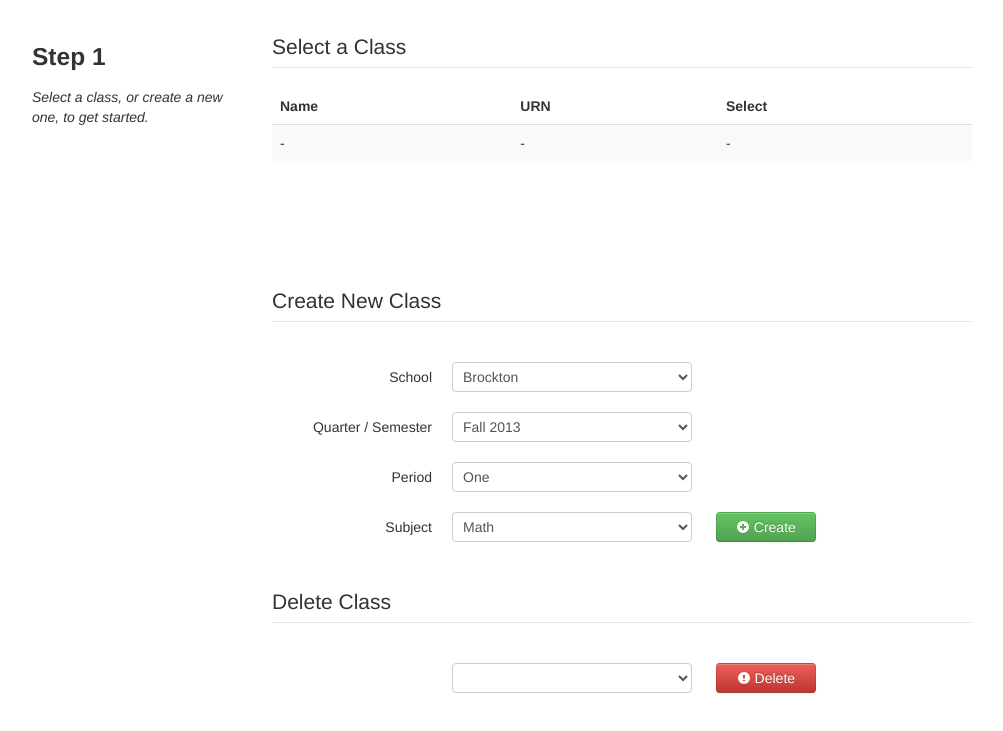
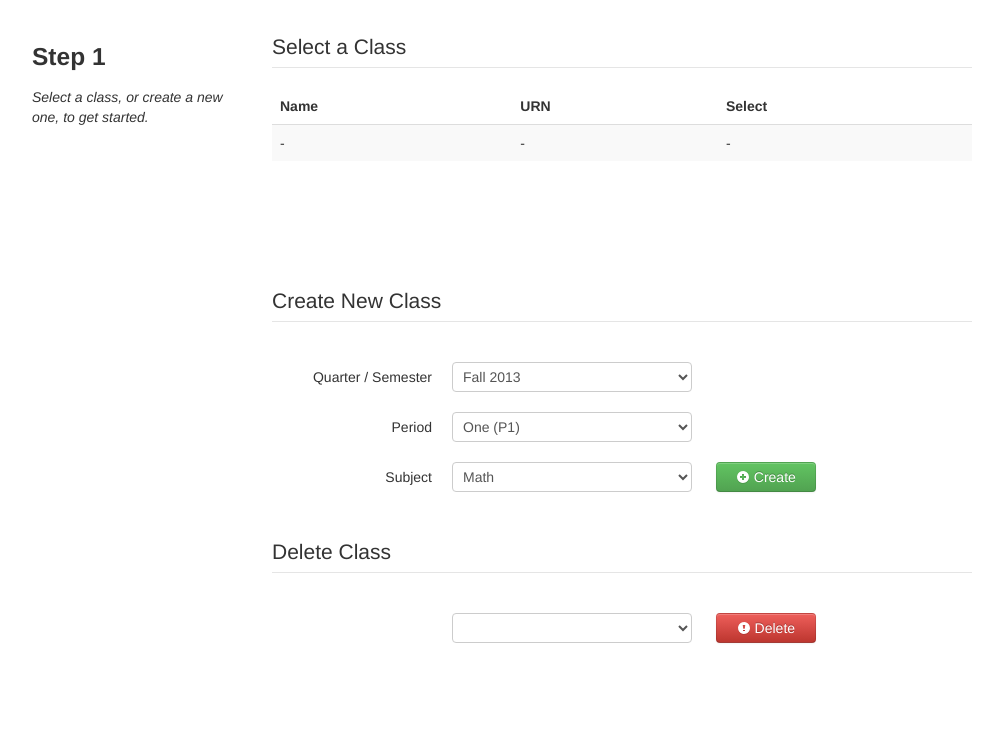
Before and after one commit to mobilizingcs/teacher, a plain HTML site: page index.html in a window 1280 px wide. Shown: the part 83-814 px from the top of the page, without its empty margins (138-1141 px from the left). Drawn offline with Linux system fonts and the light colour scheme; no server answers.

Commit message:
changed to use teacher last name and organization as primary keys

```diff
--- a/index.html
+++ b/index.html
@@ -84,15 +84,6 @@ a, button {
 							<fieldset>
 								<legend>Create New Class</legend>
 
-								<div class="control-group">
-									<label class="control-label" for="inputSchool">School</label>
-									<div class="controls">
-										<select id="inputSchool">
-											<option value="Brockton">Brockton</option>
-											<option value="Brentwood">Brentwood</option>
-										</select>
-									</div>
-								</div>
 
 								<div class="control-group">
 									<label class="control-label" for="inputQuarter">Quarter / Semester</label>
@@ -108,14 +99,14 @@ a, button {
 									<label class="control-label" for="inputPeriod">Period</label>
 									<div class="controls">
 										<select id="inputPeriod">
-											<option value="P1">One</option>
-											<option value="P2">Two</option>
-											<option value="P3">Three</option>
-											<option value="P4">Four</option>
-											<option value="P5">Five</option>
-											<option value="P6">Six</option>
-											<option value="P7">Seven</option>
-											<option value="P8">Eight</option>
+											<option value="P1">One (P1)</option>
+											<option value="P2">Two (P2)</option>
+											<option value="P3">Three (P3)</option>
+											<option value="P4">Four (P4)</option>
+											<option value="P5">Five (P5)</option>
+											<option value="P6">Six (P6)</option>
+											<option value="P7">Seven (P7)</option>
+											<option value="P8">Eight (P8)</option>
 										</select>
 
 									</div>
--- a/index.js
+++ b/index.js
@@ -9,6 +9,7 @@ $(function(){
 
 	//will be set automatically from login
 	var teachername;
+	var teacherog;
 
 	//downloads a campaign.xml file
 	function campaignxml(campaign, handler){
@@ -51,7 +52,7 @@ $(function(){
 
 	$("#createbutton").on("click", function createclass(e){
 		e.preventDefault();
-		var school = $("#inputSchool").val();
+		var school = teacherorg;
 		var quarter = $("#inputQuarter").val();
 		var period = $("#inputPeriod").val();
 		var subject = $("#inputSubject").val();
@@ -141,13 +142,19 @@ $(function(){
 	//init page
 	oh.ping(function(){
 		oh.user.whoami(function(x){
-			var teachervec1 = x.split("-");
-			var teachervec2 = teachervec1[teachervec1.length-1].split(".");
-			teachername = teachervec2[teachervec2.length-1];
+			oh.user.read(x, function(data){
+				teachername = data[x].last_name;
+				teacherorg = data[x].organization;
+				if(!teachername){
+					alert("ERROR: this account has no last name set.")
+				}
+				if(!teacherorg){
+					alert("ERROR: this account has no organization set.")
+				}
+				oh.keepalive();
+				populateclasses();
+			});
 		});
-
-		oh.keepalive();
-		populateclasses();
 	});
 
 });
```
Also changed, not shown: editclass.js (+13 -6 lines).
